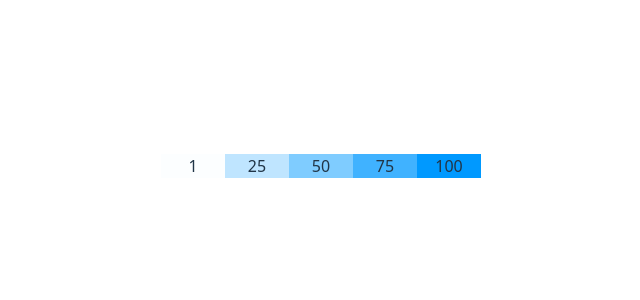
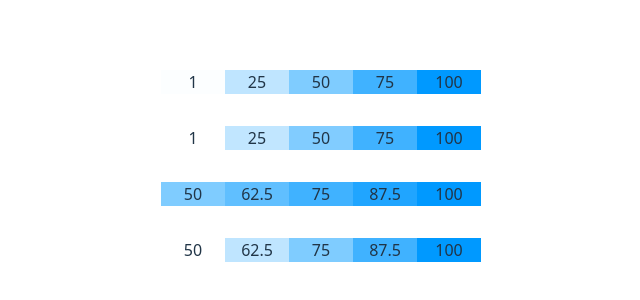
Before and after one commit to reergymerej/colorizer, a React (Vite) app: page / in a window 1280 px wide. Shown: the part 234-534 px from the top of the page, without its empty margins (319-959 px from the left). Built offline with nearby package versions, Linux system fonts and the light colour scheme.

Commit message:
handle scaled range

```diff
--- a/src/App.css
+++ b/src/App.css
@@ -7,6 +7,7 @@
 
 .Range {
   /* border: 1px solid #000; */
+  margin: 2rem;
   display: flex;
 }
 
--- a/src/App.tsx
+++ b/src/App.tsx
@@ -1,3 +1,4 @@
+import React from 'react'
 import './App.css'
 
 type Range = {
@@ -7,15 +8,25 @@ type Range = {
 
 type PropsRange = {
   values: Range['values']
+  backgroundColor: string
+  scaleRange?: boolean
 }
-const Range = ({ values }: PropsRange) => {
+
+const Range = ({ values, backgroundColor, scaleRange }: PropsRange) => {
+  const min = Math.min(...values)
   const max = Math.max(...values)
+  const rangeLength = scaleRange
+    ? max - min
+    : max
   return (
     <div className='Range'>
       {values.map(value => {
-        const opacity = value / max
+        const scaledValue = value - min
+        const opacity = scaleRange
+          ? scaledValue / rangeLength
+          : value / rangeLength
         const style = {
-          backgroundColor: '#09f',
+          backgroundColor,
           opacity,
         }
         return (
@@ -40,9 +51,17 @@ const ranges: Range[] = [
       100,
     ],
   },
+  {
+    id: '50 - 100',
+    values: [
+      50,
+      50 + ((75 - 50) / 2),
+      75,
+      75 + ((100 - 75) / 2),
+      100,
+    ],
+  },
 
-  // * 1 - 100
-  // * 50 - 100
   // * 5 - 7
   // * 1 - 10,000
 
@@ -54,9 +73,19 @@ function App() {
     <div>
       {ranges.map(range => {
         return (
-          <Range key={range.id}
-            values={range.values}
-          />
+          <React.Fragment key={range.id}>
+            <>
+              <Range key={range.id}
+                values={range.values}
+                backgroundColor='#09f'
+              />
+              <Range key={range.id}
+                values={range.values}
+                backgroundColor='#09f'
+                scaleRange
+              />
+            </>
+          </React.Fragment>
         )
       })}
 
```
Also changed, not shown: 1 other file (tests, documents, lock files or other folders).
